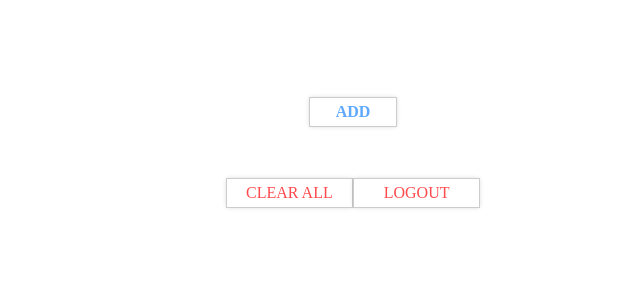
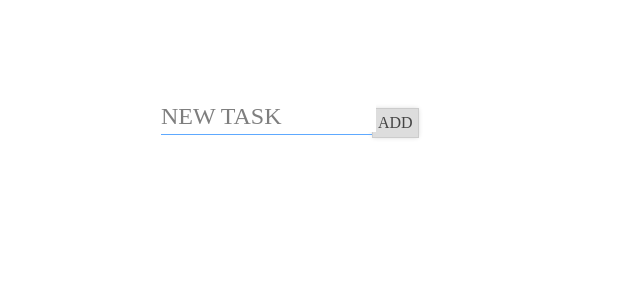
Before and after one commit to mainarthur/todo-react, a React app: page / in a window 1280 px wide. Shown: the top 300 px of the page, without its empty margins (295-935 px from the left). Built offline with nearby package versions, Linux system fonts and the light colour scheme; sample sign-in values are in the browser's storage; the HTML template or start-up script is replaced by a standard one.

Commit message:
textfield component

```diff
--- a/src/App.scss
+++ b/src/App.scss
@@ -1,35 +1,7 @@
 @import "./common/styles";
 
 
-.new-task {
-  &__btn {
-    &-add {
-      display: inline-block;
-      background-color: $white;
-      width: 6vw;
-      height: 100%;
-      color: $secondary-color;
-      font-weight: bold;
-    }
 
-    &-add:hover {
-      color: $base-color-lighter;
-    }
-
-    &-add:active {
-      color: $base-color;
-    }
-
-    &-add:focus {
-      outline: none;
-    }
-  }
-  &__form {
-    margin: auto;
-  }
-
-  display: flex;
-}
 
 .todos {
   &__btn {
--- a/src/App.tsx
+++ b/src/App.tsx
@@ -1,7 +1,7 @@
 import * as React from "react";
-import Button from "./common/Button";
 import Card from "./common/Card"
 import "./App.scss"
+import NewToDo from "./todo/NewToDo";
 
 type AppProps = {
 
@@ -20,21 +20,10 @@ class App extends React.Component<AppProps, AppState> {
         return (<div>
             <h1 className="title">TO-DO LIST</h1>
             <Card>
-                <div className="new-task">
-                    <form className="new-task__form" id="main-form">
-                        <div is="text-field" className="new-task__input" /* type="text" */ id="todo-text" placeholder="NEW TASK">
-                        </div>
-                        <Button id="add-todo" className="new-task__btn-add">ADD</Button>
-                    </form>
-                </div>
+                <NewToDo />
             </Card>
             <Card id="todos-card">
-                <div className="todos">
-                    <div className="todos_center">
-                        <Button className="todos__btn todos__btn-clear">CLEAR ALL</Button>
-                        <Button className="todos__btn todos__btn-logout">LOGOUT</Button>
-                    </div>
-                </div>
+
             </Card>
         </div>)
     }
--- a/src/common/Button.tsx
+++ b/src/common/Button.tsx
@@ -4,6 +4,7 @@ import "./Button.scss"
 type Props = {
 	className?: string
 	id?: string
+	onClick?(event: React.MouseEvent<HTMLDivElement, MouseEvent>): void
 }
 
 
@@ -13,10 +14,10 @@ class Button extends React.Component<Props> {
 	}
 
 	render(): JSX.Element {
-		const { className, children, id } = this.props
+		const { className, children, id, onClick } = this.props
 
 
-		return <div {...{id}} className={className ? `${className} btn` : "btn"}>{children}</div>
+		return <div {...{id, onClick}} className={className ? `${className} btn` : "btn"}>{children}</div>
 	}
 
 }
--- /dev/null
+++ b/src/common/TextField.scss
@@ -0,0 +1,92 @@
+@import "mixins";
+@import "colors";
+
+.textfield {
+  &__floating {
+    @include float-label-container;
+
+    @include float-label;
+  }
+
+  &__input {
+    width: 100%;
+
+    outline: none;
+    box-shadow: none !important;
+    border: none !important;
+
+    @include float-label-input;
+    font-size: inherit;
+    padding-top: 1em;
+    margin-bottom: 2px;
+
+    @include float-label-scaled {
+      top: 0.25em;
+    }
+
+    &:focus {
+      outline: none;
+    }
+  }
+
+  &__label {
+    &_error {
+      &-visible {
+        transition: opacity 1s linear;
+        opacity: 1;
+      }
+
+      opacity: 0;
+      padding: 3px;
+      color: $base-color;
+      font-weight: 300;
+      font-size: large;
+      margin-top: 1px;
+    }
+  }
+
+  &__border {
+    &_animated {
+      content: "";
+      position: absolute;
+      height: 3px;
+      top: 0;
+      width: 0%;
+      left: 50%;
+      transform: translateX(-50%);
+      background: $base-color-lighter;
+      z-index: 666;
+    }
+
+    &_maximizing {
+      animation: maximize 1s linear forwards;
+    }
+
+    &_minimizing {
+      animation: minimize 1s linear forwards;
+    }
+
+    border-bottom: 1px solid $secondary-color;
+    position: relative;
+  }
+
+  display: inline-block;
+}
+
+@keyframes maximize {
+  from {
+    width: 0%;
+  }
+  to {
+    width: 100%;
+  }
+}
+
+@keyframes minimize {
+  to {
+    width: 0%;
+  }
+  from {
+    width: 100%;
+  }
+}
--- /dev/null
+++ b/src/common/TextField.tsx
@@ -0,0 +1,49 @@
+import * as React from "react";
+import "./TextField.scss"
+
+type Props = {
+	className?: string
+	type?: string
+	id: string
+	placeholder: string
+	onChange?(ev: React.ChangeEvent<HTMLInputElement>): void
+	value?: string
+}
+
+type State = {
+	animation: string
+	value: string
+}
+
+class TextField extends React.Component<Props, State> {
+	#prevValue:string = ""
+
+	constructor(props: Props | Readonly<Props>) {
+		super(props)
+		this.state = {
+			animation: "",
+			value: ""
+		}
+	}
+
+	render(): JSX.Element {
+		const { id, type, placeholder, className, onChange, value } = this.props
+		let { animation } = this.state
+
+		if(value === "" && this.#prevValue !== "" && animation === "_maximizing") {
+			animation = "_minimizing"
+		}
+
+		this.#prevValue = value
+
+		return <div className={className ? `textfield ${className}` : "textfield"}>
+			<div className="textfield__floating">
+				<input className="textfield__input" onFocus={(e) => this.setState({ animation: "_maximizing" })} onBlur={(e) => { e.target.value === "" ? this.setState({ animation: "_minimizing" }) : null}} {...{ onChange, id, type, value, placeholder }} />
+				<label htmlFor={id}>{placeholder}</label>
+				<div className="textfield__border"><div className={"textfield__border_animated" + (animation  ? ` textfield__border${animation}` : "")}></div></div>
+			</div>
+		</div>
+	}
+
+}
+export default TextField
--- /dev/null
+++ b/src/common/mixins.scss
@@ -0,0 +1,36 @@
+@mixin float-label-container {
+  display: block;
+  position: relative;
+}
+
+@mixin float-label {
+  label,
+  > span {
+    position: absolute;
+    left: 0;
+    top: 0;
+    cursor: text;
+    font-size: 75%;
+    opacity: 1;
+    transition: all 0.2s;
+    @content;
+  }
+}
+
+@mixin float-label-input {
+  &::placeholder {
+    opacity: 1;
+    transition: all 0.2s;
+  }
+  &:placeholder-shown:not(:focus)::placeholder {
+    opacity: 0;
+  }
+}
+
+@mixin float-label-scaled {
+  &:placeholder-shown:not(:focus) + * {
+    font-size: 150%;
+    opacity: 0.5;
+    @content;
+  }
+}
--- /dev/null
+++ b/src/todo/NewToDo.scss
@@ -0,0 +1,31 @@
+@import "../common/colors";
+
+.new-todo {
+  &__btn {
+    &-add {
+      display: inline-block;
+      background-color: $white;
+      width: 6vw;
+      height: 100%;
+      color: $secondary-color;
+      font-weight: bold;
+    }
+
+    &-add:hover {
+      color: $base-color-lighter;
+    }
+
+    &-add:active {
+      color: $base-color;
+    }
+
+    &-add:focus {
+      outline: none;
+    }
+  }
+  &__form {
+    margin: auto;
+  }
+
+  display: flex;
+}
--- a/src/todo/NewToDo.tsx
+++ b/src/todo/NewToDo.tsx
@@ -1,20 +1,41 @@
 import * as React from "react";
+import Button from "../common/Button";
+import TextField from "../common/TextField";
+import "./NewToDo.scss"
 
-type NewToDoProps = {
+type Props = {
 
 }
 
-type NewToDoState = {
-
+type State = {
+	textFieldValue: string
 }
 
-class NewToDo extends React.Component<NewToDoProps, NewToDoState> {
-	constructor(props: NewToDoProps | Readonly<NewToDoProps>) {
+class NewToDo extends React.Component<Props, State> {
+	constructor(props: Props | Readonly<Props>) {
 		super(props)
+		this.state = {
+			textFieldValue: ""
+		}
 	}
 
 	render(): JSX.Element {
-		return <div></div>
+		return <div className="new-todo"><form className="new-task__form" id="main-form">
+			<TextField className="new-task__input" type="text" id="todo-text" placeholder="NEW TASK" value={this.state.textFieldValue} onChange={(ev) => this.setState({
+				textFieldValue: ev.target.value
+			})}></TextField>
+			<Button id="add-todo" className="new-task__btn-add" onClick={(ev) => this.onButtonClick(ev)}>ADD</Button>
+		</form></div>
+	}
+
+	async onButtonClick(ev: React.MouseEvent<HTMLDivElement, MouseEvent>) {
+		const { textFieldValue } = this.state
+
+		const toDoText = textFieldValue
+
+		this.setState({textFieldValue: ""})
+
+		console.log(toDoText)
 	}
 
 }
--- a/tsconfig.json
+++ b/tsconfig.json
@@ -6,7 +6,7 @@
         "outDir": "static/build",
         "preserveConstEnums": true,
         "removeComments": true,
-        "target": "ES5"
+        "target": "ES2015"
     },
     "exclude": [
         "node_modules"
```
Also changed, not shown: src/todo/ToDoList.tsx (+8 -1 lines).
